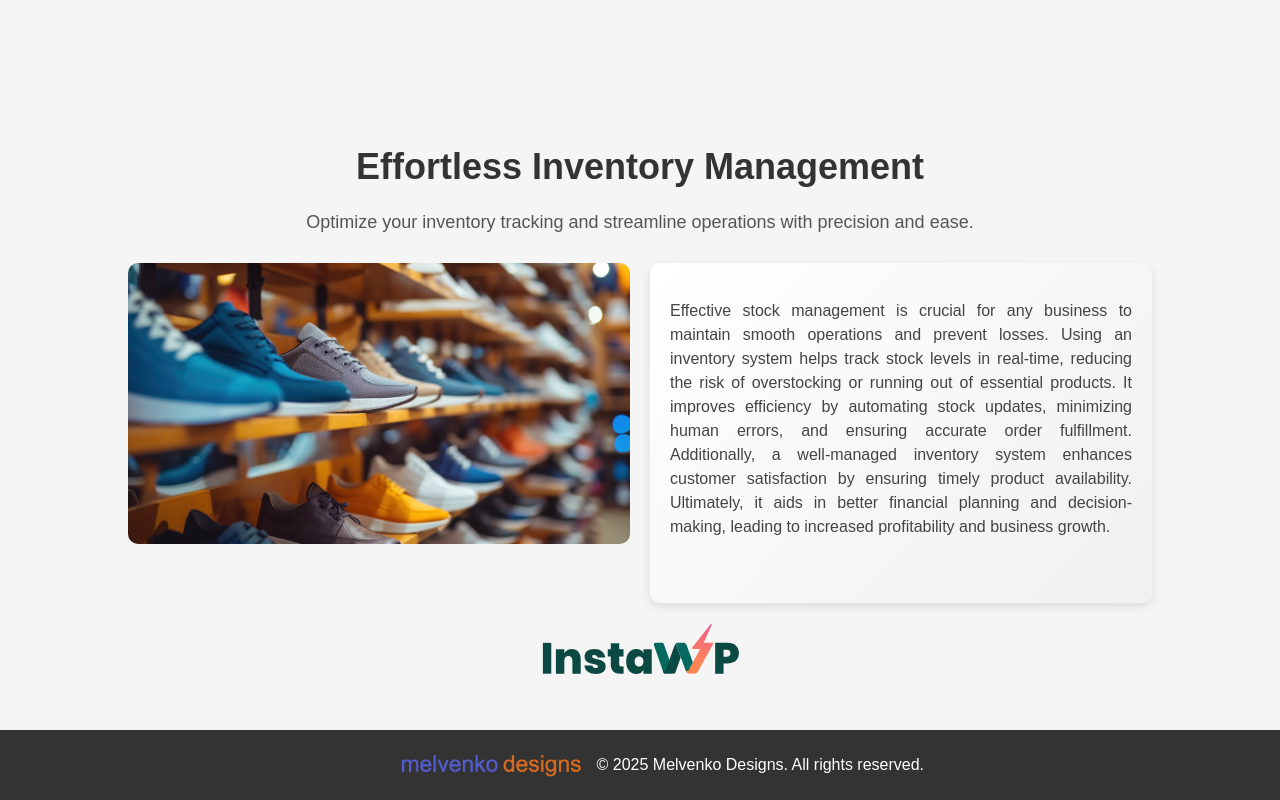
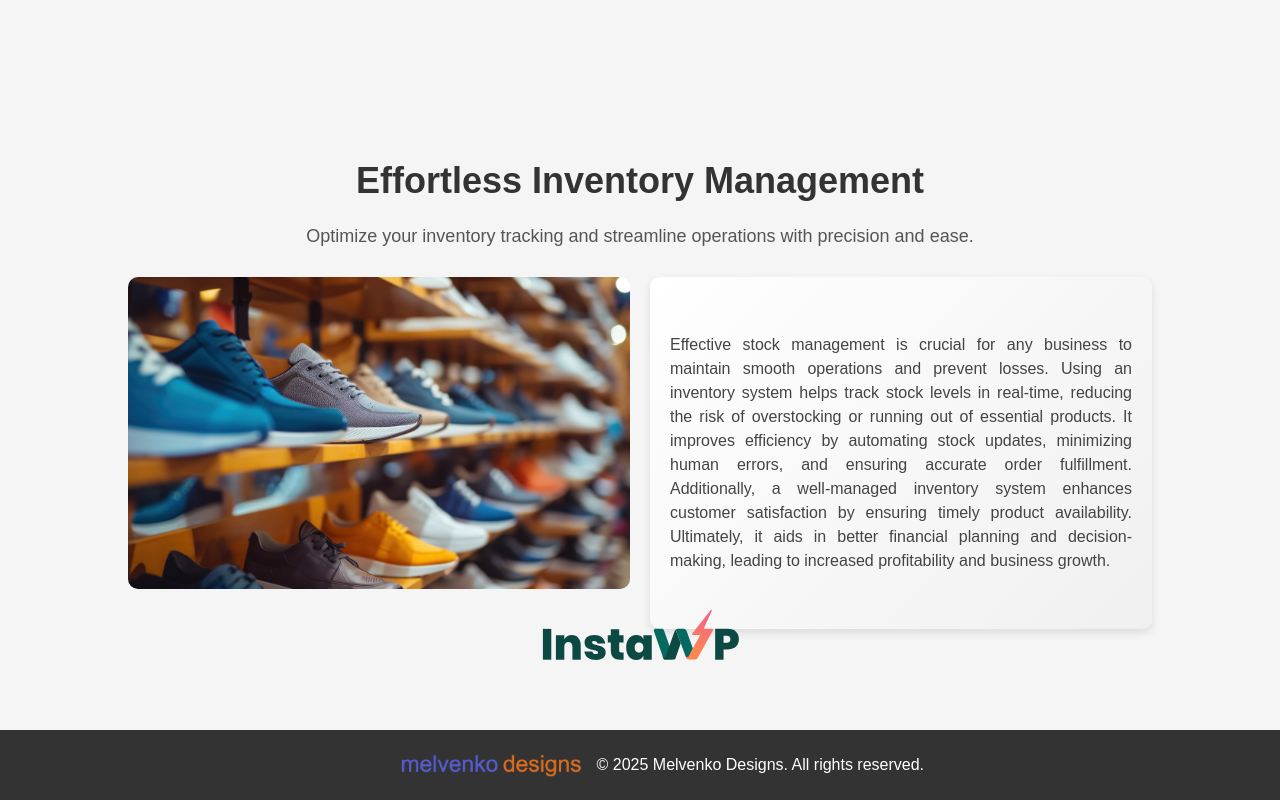
Before and after one commit to melvenko/inventory, a PHP site: page / in a window 1280 px wide. Run offline with PHP 8.4, Linux system fonts and the light colour scheme.

Commit message:
modified the height of columns

```diff
--- a/index.php
+++ b/index.php
@@ -38,6 +38,8 @@
         .left-column img {
             width: 100%;
             border-radius: 10px;
+            height: 100%;
+            object-fit: cover;
         }
         .right-column {
             background: linear-gradient(135deg, #ffffff, #f0f0f0);
@@ -45,10 +47,10 @@
             border-radius: 10px;
             box-shadow: 0 4px 10px rgba(0, 0, 0, 0.1);
             display: flex;
-            align-items: left;
+            align-items: center;
+            justify-content: center;
             text-align: justify;
-            justify-content: center;
-            min-height: 300px;
+            height: 100%;
         }
         .right-column p {
             font-size: 16px;
```
